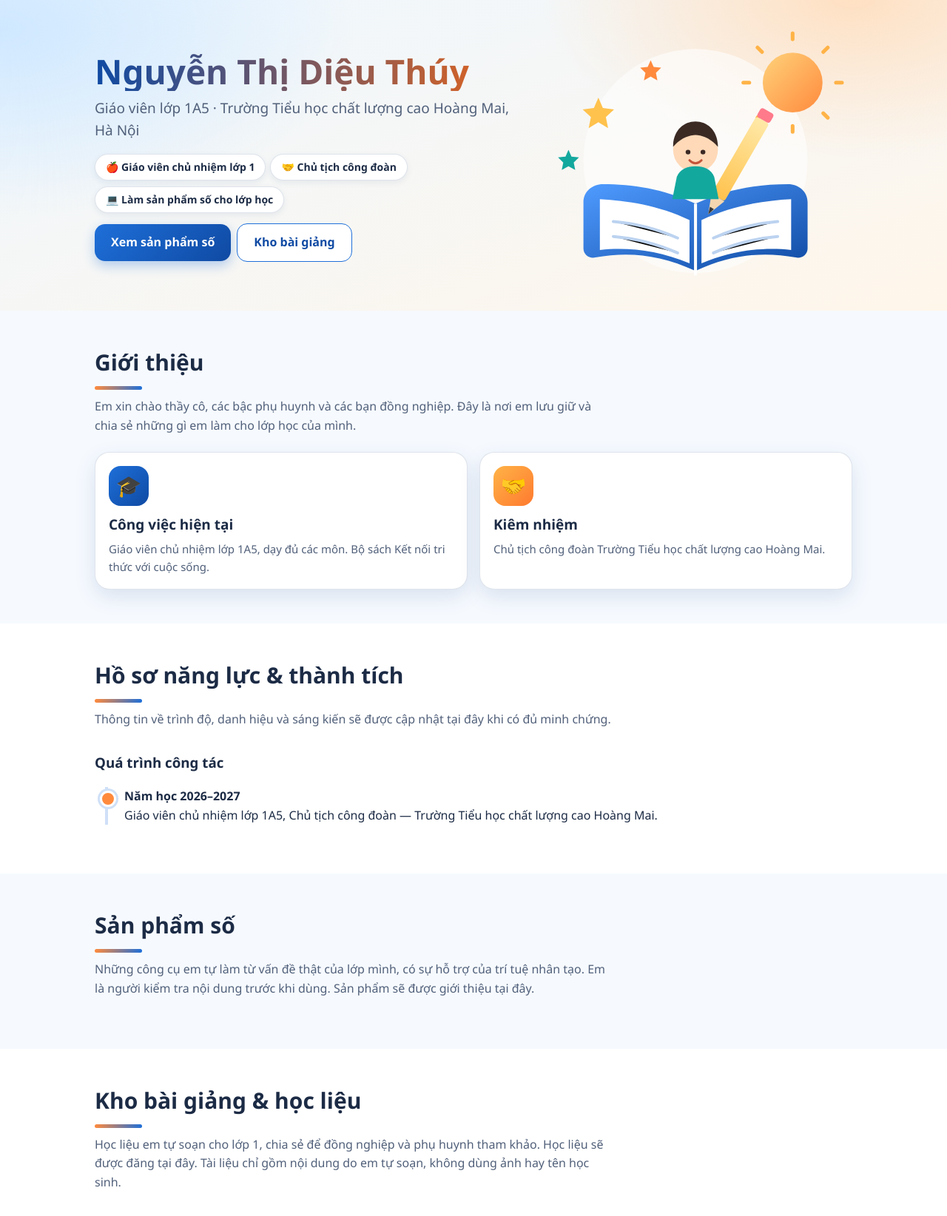
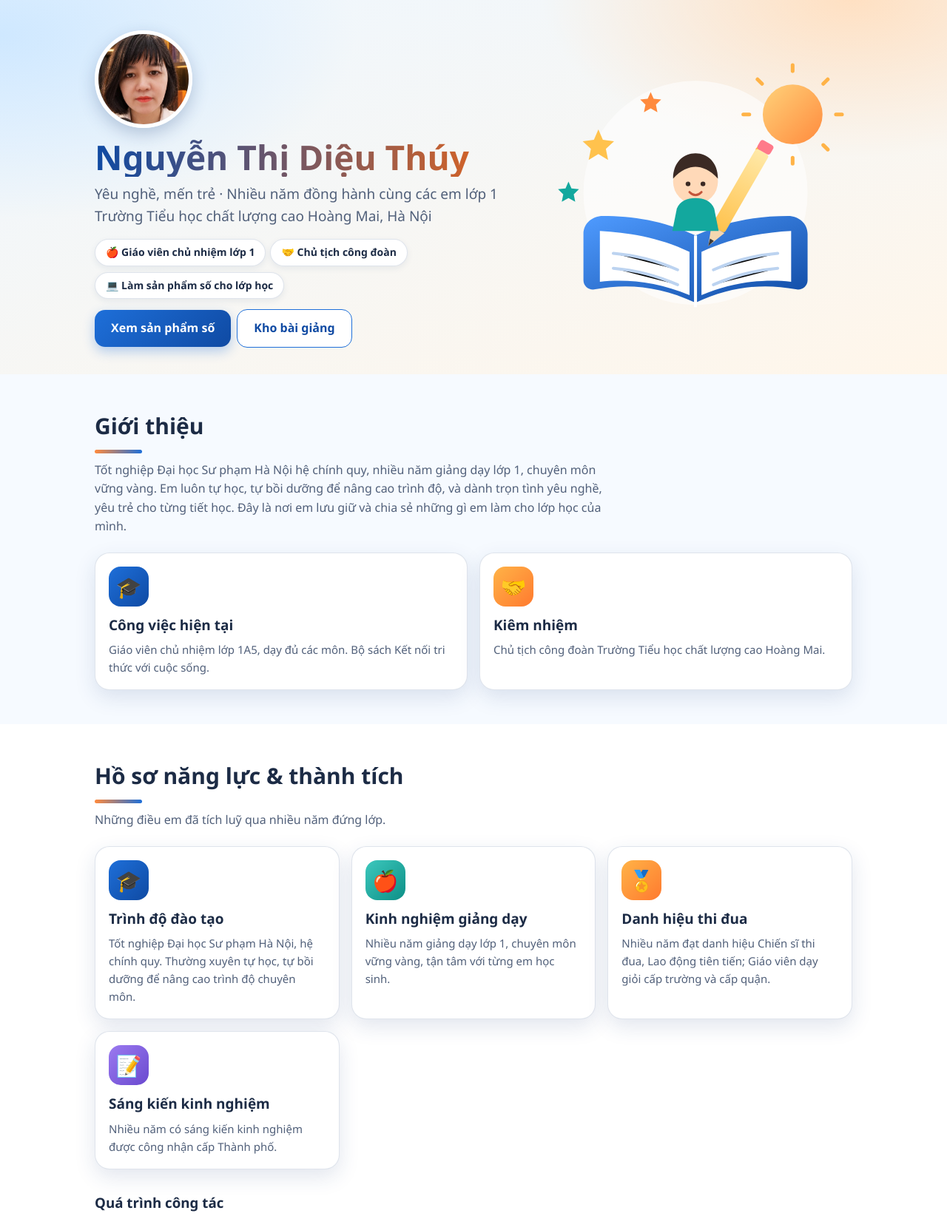
Before and after one commit to dieuthuy78hoangmai-lgtm/DIEUTHUY-HOANGMAI, a plain HTML site: page index.html in a window 1280 px wide. Shown: the part 60-1704 px from the top of the page at 74% size. Drawn offline with Linux system fonts and the light colour scheme.

Commit message:
Add files via upload

```diff
--- a/index.html
+++ b/index.html
@@ -21,6 +21,7 @@ nav a:hover{background:#e6f1ff}
 .hero .rong{display:grid;grid-template-columns:1.15fr .85fr;gap:26px;align-items:center}
 .hero h1{margin:0 0 8px;font-size:clamp(30px,5vw,46px);line-height:1.12;background:linear-gradient(90deg,var(--xanh2),#e8651a);-webkit-background-clip:text;background-clip:text;color:transparent}
 .hero p.vt{font-size:19px;color:var(--chu2);margin:6px 0 16px}
+.avatar{width:132px;height:132px;border-radius:50%;object-fit:cover;border:5px solid #fff;box-shadow:0 8px 22px rgba(30,64,120,.25);margin-bottom:14px;display:block}
 .chip{display:inline-block;background:#fff;border:1px solid var(--vien);border-radius:999px;padding:6px 14px;font-weight:600;font-size:14px;margin:0 6px 8px 0;box-shadow:0 3px 8px rgba(30,64,120,.08)}
 .nut{display:inline-block;text-decoration:none;color:#fff;font-weight:700;padding:12px 22px;border-radius:14px;background:linear-gradient(135deg,var(--xanh),var(--xanh2));box-shadow:0 6px 16px rgba(30,111,217,.32);transition:transform .15s;margin:6px 8px 0 0}
 .nut:hover{transform:translateY(-2px)}
@@ -38,14 +39,21 @@ h2.tieude::after{content:"";display:block;width:64px;height:5px;border-radius:9p
 .b1{background:linear-gradient(135deg,var(--xanh),var(--xanh2))}.b2{background:linear-gradient(135deg,#ffb347,#ff7a2f)}.b3{background:linear-gradient(135deg,#3cc8bd,#0e8f86)}.b4{background:linear-gradient(135deg,#9b7af0,#6a49cf)}
 .the h3{margin:0 0 6px;font-size:19px}
 .the p{margin:0;color:var(--chu2);font-size:15px}
+.the .tag{display:inline-block;font-size:12px;font-weight:700;color:#fff;border-radius:99px;padding:2px 10px;margin-bottom:8px}
+.cho{color:#b3541a;background:#fff2e4;border:1px dashed var(--cam);border-radius:8px;padding:0 6px}
 .moc{position:relative;margin-left:14px;border-left:4px solid #cfe0f7;padding-left:22px}
 .moc .m{position:relative;margin-bottom:20px}
 .moc .m::before{content:"";position:absolute;left:-33px;top:5px;width:16px;height:16px;border-radius:50%;background:var(--cam);border:3px solid #fff;box-shadow:0 0 0 3px #cfe0f7}
 .moc b{display:block}
+.so{display:grid;grid-template-columns:repeat(auto-fit,minmax(180px,1fr));gap:14px;margin-top:18px}
+.so div{background:linear-gradient(135deg,#eef6ff,#fff3e6);border:1px solid var(--vien);border-radius:18px;padding:14px;text-align:center}
+.so strong{display:block;font-size:34px;color:var(--xanh2)}
+.so span{color:var(--chu2);font-size:14px}
 .lienhe{display:grid;gap:10px}
 .lienhe div{background:#fff;border:1px solid var(--vien);border-radius:14px;padding:12px 16px}
 footer{background:#10213d;color:#c9d6ee;padding:26px 0;font-size:14px;text-align:center}
 footer b{color:#fff}
+.nhap{display:inline-block;background:#fff7d6;border:1px solid #f1d45f;border-radius:99px;padding:3px 14px;font-size:13px;margin-top:8px}
 @media(max-width:760px){.hero .rong{grid-template-columns:1fr}.tranh{max-width:380px;margin:0 auto}}
 @media(prefers-reduced-motion:reduce){*{transition:none!important;scroll-behavior:auto!important}}
 </style>
@@ -58,8 +66,9 @@ footer b{color:#fff}
 
 <div class="hero"><div class="rong">
   <div>
+    <img class="avatar" src="chan-dung.jpg" width="132" height="132" alt="Cô Nguyễn Thị Diệu Thúy">
     <h1>Nguyễn Thị Diệu Thúy</h1>
-    <p class="vt">Giáo viên lớp 1A5 · Trường Tiểu học chất lượng cao Hoàng Mai, Hà Nội</p>
+    <p class="vt">Yêu nghề, mến trẻ · Nhiều năm đồng hành cùng các em lớp 1<br>Trường Tiểu học chất lượng cao Hoàng Mai, Hà Nội</p>
     <span class="chip">🍎 Giáo viên chủ nhiệm lớp 1</span><span class="chip">🤝 Chủ tịch công đoàn</span><span class="chip">💻 Làm sản phẩm số cho lớp học</span>
     <div><a class="nut" href="#san-pham">Xem sản phẩm số</a><a class="nut phu" href="#bai-giang">Kho bài giảng</a></div>
   </div>
@@ -87,16 +96,22 @@ footer b{color:#fff}
 
 <section id="gioi-thieu"><div class="rong">
   <h2 class="tieude">Giới thiệu</h2>
-  <p class="mota">Em xin chào thầy cô, các bậc phụ huynh và các bạn đồng nghiệp. Đây là nơi em lưu giữ và chia sẻ những gì em làm cho lớp học của mình.</p>
+  <p class="mota">Tốt nghiệp Đại học Sư phạm Hà Nội hệ chính quy, nhiều năm giảng dạy lớp 1, chuyên môn vững vàng. Em luôn tự học, tự bồi dưỡng để nâng cao trình độ, và dành trọn tình yêu nghề, yêu trẻ cho từng tiết học. Đây là nơi em lưu giữ và chia sẻ những gì em làm cho lớp học của mình.</p>
   <div class="luoi">
     <div class="the"><div class="bieu b1">🎓</div><h3>Công việc hiện tại</h3><p>Giáo viên chủ nhiệm lớp 1A5, dạy đủ các môn. Bộ sách Kết nối tri thức với cuộc sống.</p></div>
     <div class="the"><div class="bieu b2">🤝</div><h3>Kiêm nhiệm</h3><p>Chủ tịch công đoàn Trường Tiểu học chất lượng cao Hoàng Mai.</p></div>
-  </div>
+      </div>
 </div></section>
 
 <section id="ho-so"><div class="rong">
   <h2 class="tieude">Hồ sơ năng lực & thành tích</h2>
-  <p class="mota">Thông tin về trình độ, danh hiệu và sáng kiến sẽ được cập nhật tại đây khi có đủ minh chứng.</p>
+  <p class="mota">Những điều em đã tích luỹ qua nhiều năm đứng lớp.</p>
+  <div class="luoi">
+    <div class="the"><div class="bieu b1">🎓</div><h3>Trình độ đào tạo</h3><p>Tốt nghiệp Đại học Sư phạm Hà Nội, hệ chính quy. Thường xuyên tự học, tự bồi dưỡng để nâng cao trình độ chuyên môn.</p></div>
+    <div class="the"><div class="bieu b3">🍎</div><h3>Kinh nghiệm giảng dạy</h3><p>Nhiều năm giảng dạy lớp 1, chuyên môn vững vàng, tận tâm với từng em học sinh.</p></div>
+    <div class="the"><div class="bieu b2">🏅</div><h3>Danh hiệu thi đua</h3><p>Nhiều năm đạt danh hiệu Chiến sĩ thi đua, Lao động tiên tiến; Giáo viên dạy giỏi cấp trường và cấp quận.</p></div>
+    <div class="the"><div class="bieu b4">📝</div><h3>Sáng kiến kinh nghiệm</h3><p>Nhiều năm có sáng kiến kinh nghiệm được công nhận cấp Thành phố.</p></div>
+  </div>
   <h3 style="margin-top:30px">Quá trình công tác</h3>
   <div class="moc">
     <div class="m"><b>Năm học 2026–2027</b>Giáo viên chủ nhiệm lớp 1A5, Chủ tịch công đoàn — Trường Tiểu học chất lượng cao Hoàng Mai.</div>
```
Also changed, not shown: chan-dung.jpg (added).
